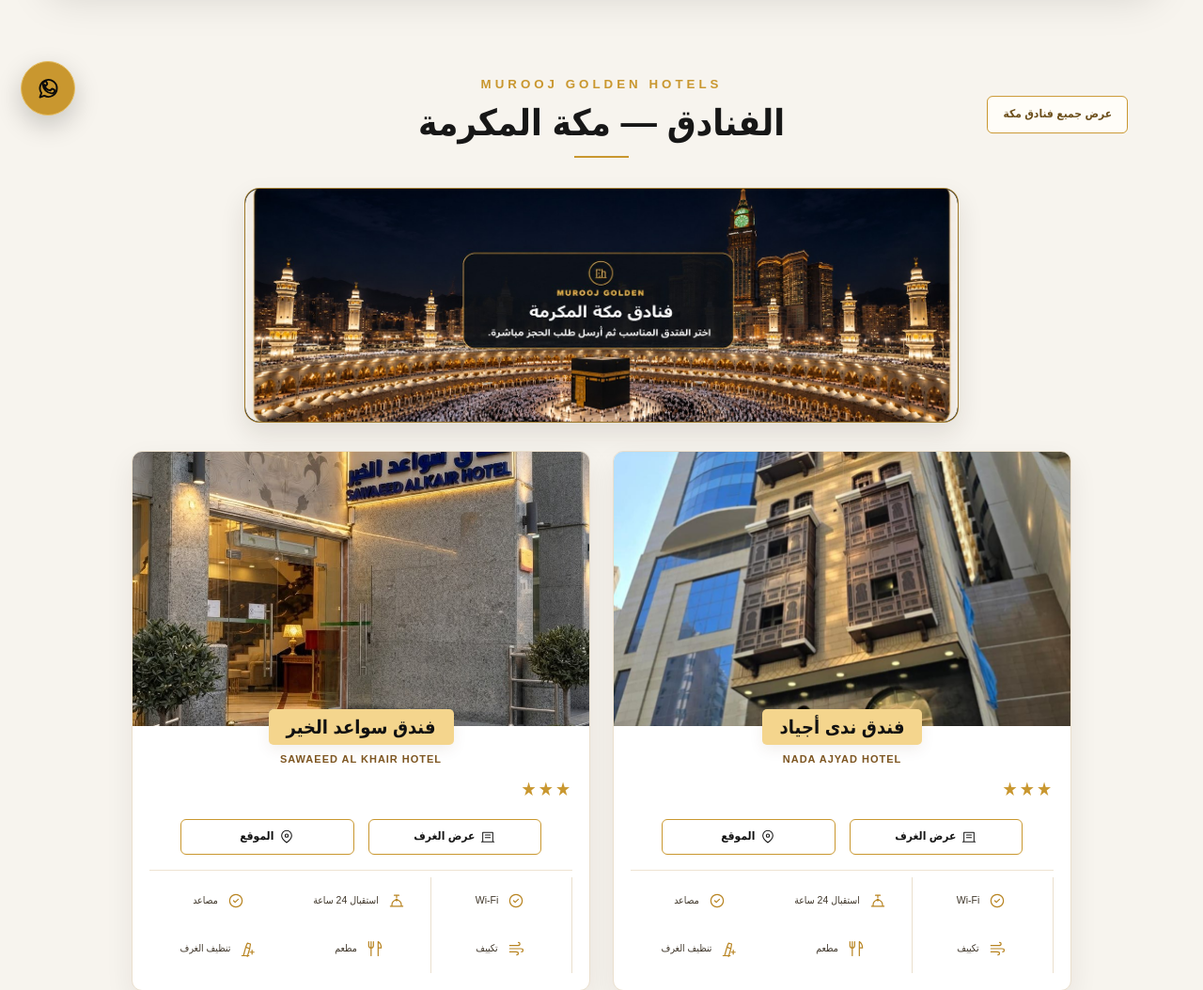
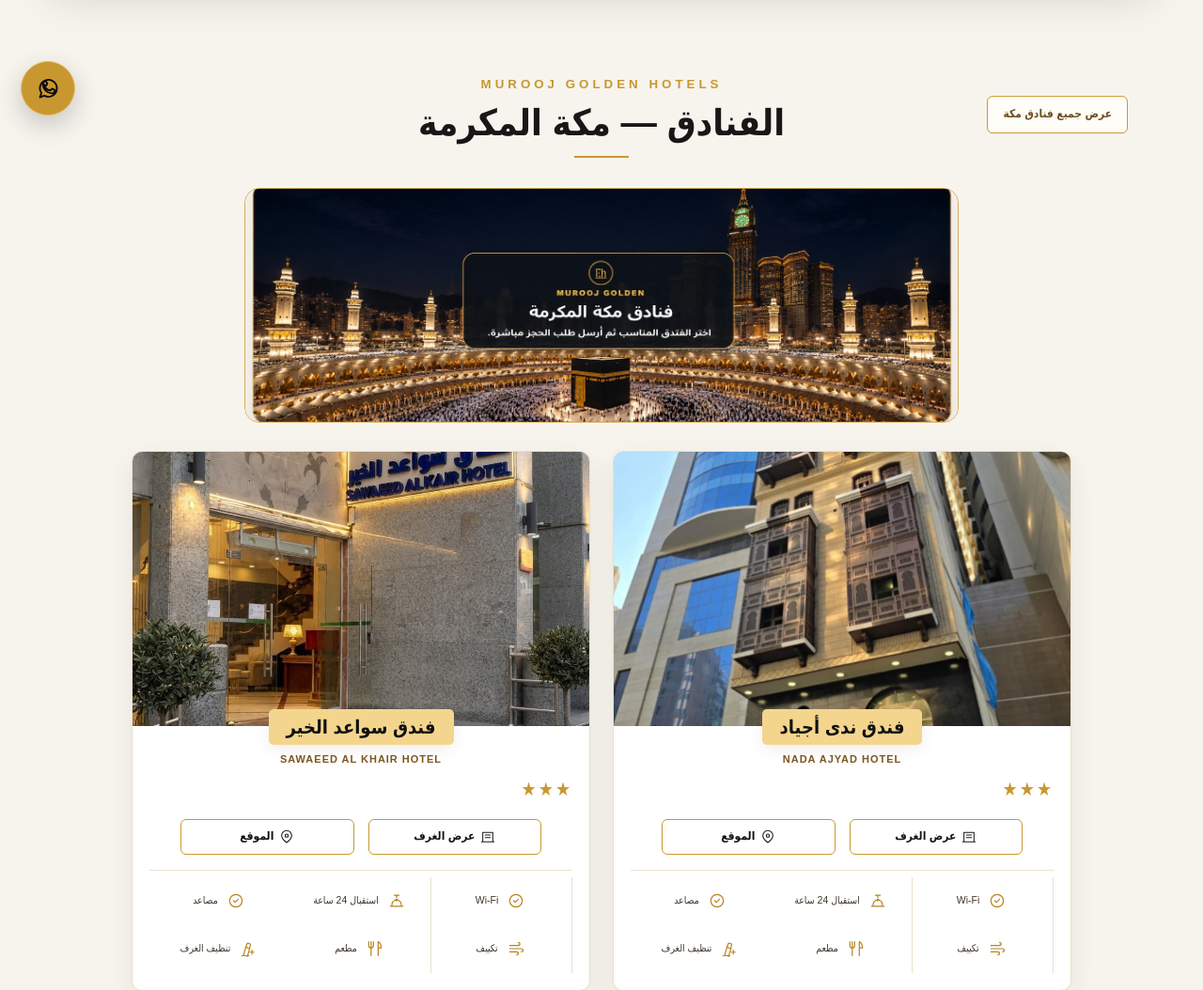
Before and after one commit to Talal-AL438/murooj-golden-b2b, a Flask app: page / in a window 1280 px wide. Shown: the part 655-1709 px from the top of the page at 94% size. Run offline with Flask 3, Linux system fonts and the light colour scheme; data comes from the database, SQL or seed files in the repository; data that the repository does not hold is empty.

Commit message:
Remove white halo around Makkah image

```diff
--- a/static/landing-refine.css
+++ b/static/landing-refine.css
@@ -895,3 +895,19 @@ header nav>a:not(.nav-notification):hover::after{width:100%!important;inset-inli
   border-radius:inherit!important;
   background-size:cover!important;
 }
+
+/* Makkah card: no white halo/gutter around the image */
+.makkah-feature{
+  box-shadow:none!important;
+  outline:0!important;
+  background:transparent!important;
+}
+.makkah-feature,
+.makkah-art.photo-hero{
+  border-radius:16px!important;
+}
+.makkah-art.photo-hero{
+  inset:-1px!important;
+  width:calc(100% + 2px)!important;
+  height:calc(100% + 2px)!important;
+}
```
